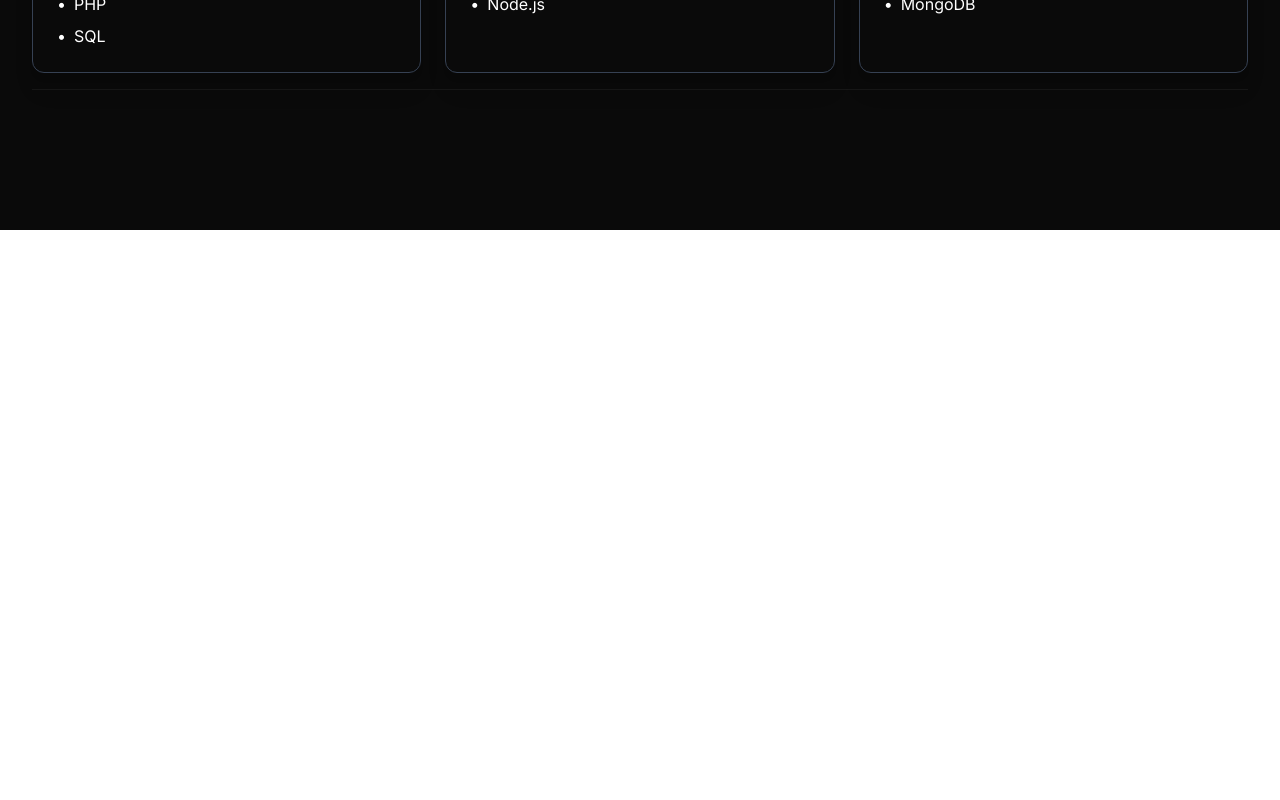
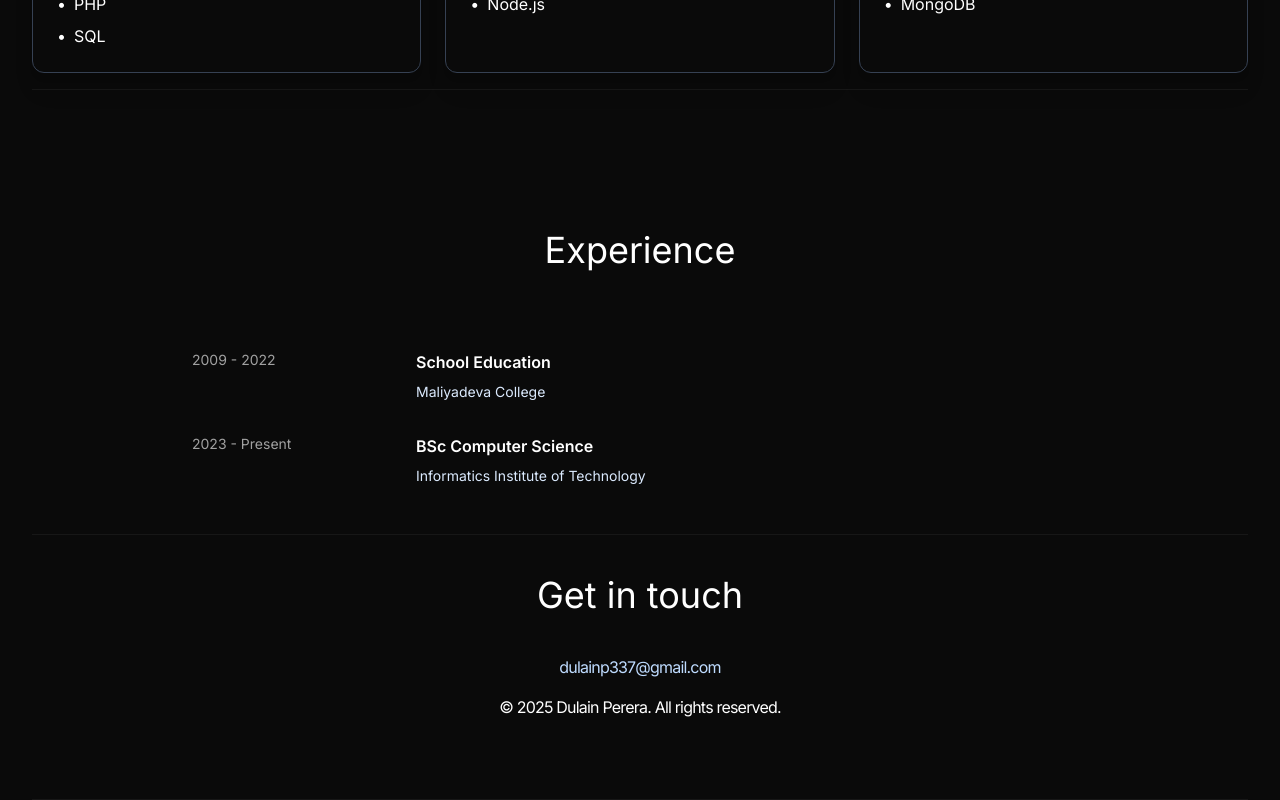
Before and after one commit to dulainperera/dulainperera.github.io, a React (Vite) app: page / in a window 1280 px wide. Shown: the part 1189-1989 px from the top of the page. Before the commit the page ends 1419 px from the top, so only its background shows below. Built offline with nearby package versions, Linux system fonts and the light colour scheme.

Commit message:
added footer

```diff
--- a/src/App.jsx
+++ b/src/App.jsx
@@ -1,6 +1,9 @@
+import Contact from './components/Contact';
+import Experience from './components/Experience';
 import Intro from './components/Intro';
 import Navbar from './components/navbar';
 import Tech from './components/Tech';
+
 
 const App = () => {
   return (
@@ -12,6 +15,8 @@ const App = () => {
         <Navbar />
         <Intro />
         <Tech />
+        <Experience />
+        <Contact />
       </div>
     </div>
   )
--- /dev/null
+++ b/src/components/Contact.jsx
@@ -0,0 +1,19 @@
+import React from 'react';
+
+const Contact = () => {
+  return (
+    <div className="border-b border-neutral-900 pb-20">
+      <h1 className="my-10 text-center text-4xl">Get in touch</h1>
+      <div className="text-center tracking-tighter">
+        <p className="my-4">
+          <a href="mailto:dulainp337@gmail.com" className="text-blue-200">
+            dulainp337@gmail.com
+          </a>
+        </p>
+        <p>&copy; 2025 Dulain Perera. All rights reserved.</p>
+      </div>
+    </div>
+  );
+}
+
+export default Contact;
--- /dev/null
+++ b/src/components/Experience.jsx
@@ -0,0 +1,29 @@
+import React from 'react';
+import { EXPERIENCES } from '../data/constants';
+
+const Experience = () => {
+  return (
+    <div className="border-b border-neutral-900 pb-4">
+      <h1 className="my-20 text-center text-4xl">Experience</h1>
+      <div className="flex flex-col items-center">
+        {EXPERIENCES.map((experience, index) => (
+          <div key={index} className="mb-8 flex flex-wrap justify-center w-full max-w-4xl">
+
+            <div className="w-1/4 text-center lg:text-left">
+              <p className="mb-2 text-sm text-neutral-400">
+                {experience.period}
+              </p>
+            </div>
+            <div className="w-3/4">
+              <p className="mb-2 font-semibold">{experience.title}</p>
+              <p className="text-sm text-blue-100">{experience.institution}</p>
+              <p className="text-sm">{experience.details}</p>
+            </div>
+          </div>
+        ))}
+      </div>
+    </div>
+  );
+}
+
+export default Experience;
--- a/src/components/Tech.jsx
+++ b/src/components/Tech.jsx
@@ -4,9 +4,9 @@ const Tech = () => {
   return (
     <div className="border-b border-neutral-900 pb-4 lg:mb-35">
       <h2 className="text-4xl font-thin mt-10 mb-10 text-center">Technologies</h2>
-      <div className="flex flex-col md:flex-row gap-6 justify-between">
+      <div className="flex flex-col md:flex-row gap-6 justify-between text-center">
 
-        <div className="flex-1 border border-gray-700 rounded-xl p-6 shadow-xl">
+        <div className="flex-1 border border-gray-700 rounded-xl p-6 shadow-xl ">
           <h3 className="text-xl mb-4 font-medium">Languages</h3>
           <ul className="space-y-2">
             <li className="flex items-center">
--- /dev/null
+++ b/src/data/constants.js
@@ -0,0 +1,14 @@
+export const EXPERIENCES = [
+    {
+      period: '2009 - 2022',
+      title: 'School Education',
+      institution: 'Maliyadeva College',
+      details: ''
+    },
+    {
+      period: '2023 - Present',
+      title: 'BSc Computer Science',
+      institution: 'Informatics Institute of Technology',
+      details: ''
+    }
+  ];
```
